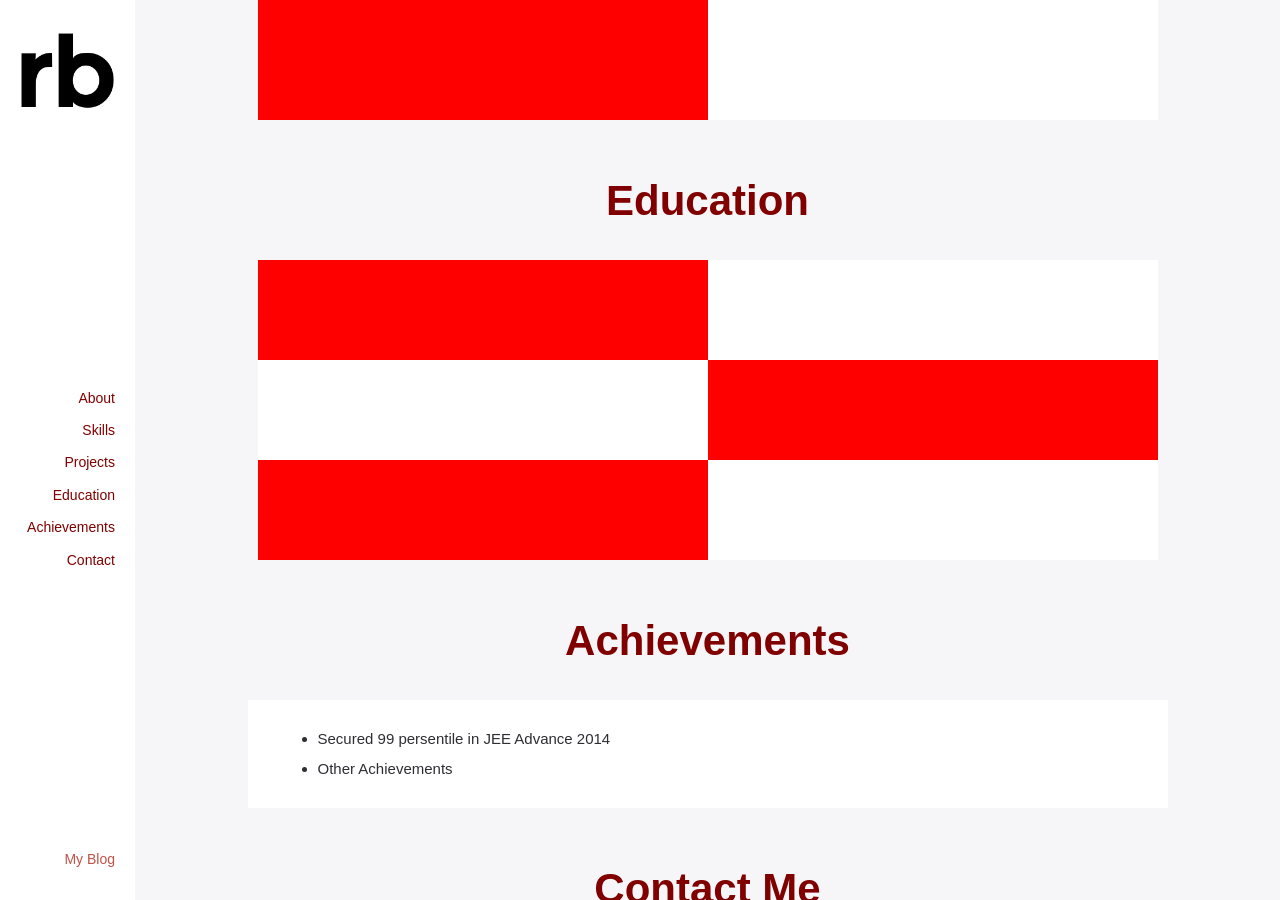
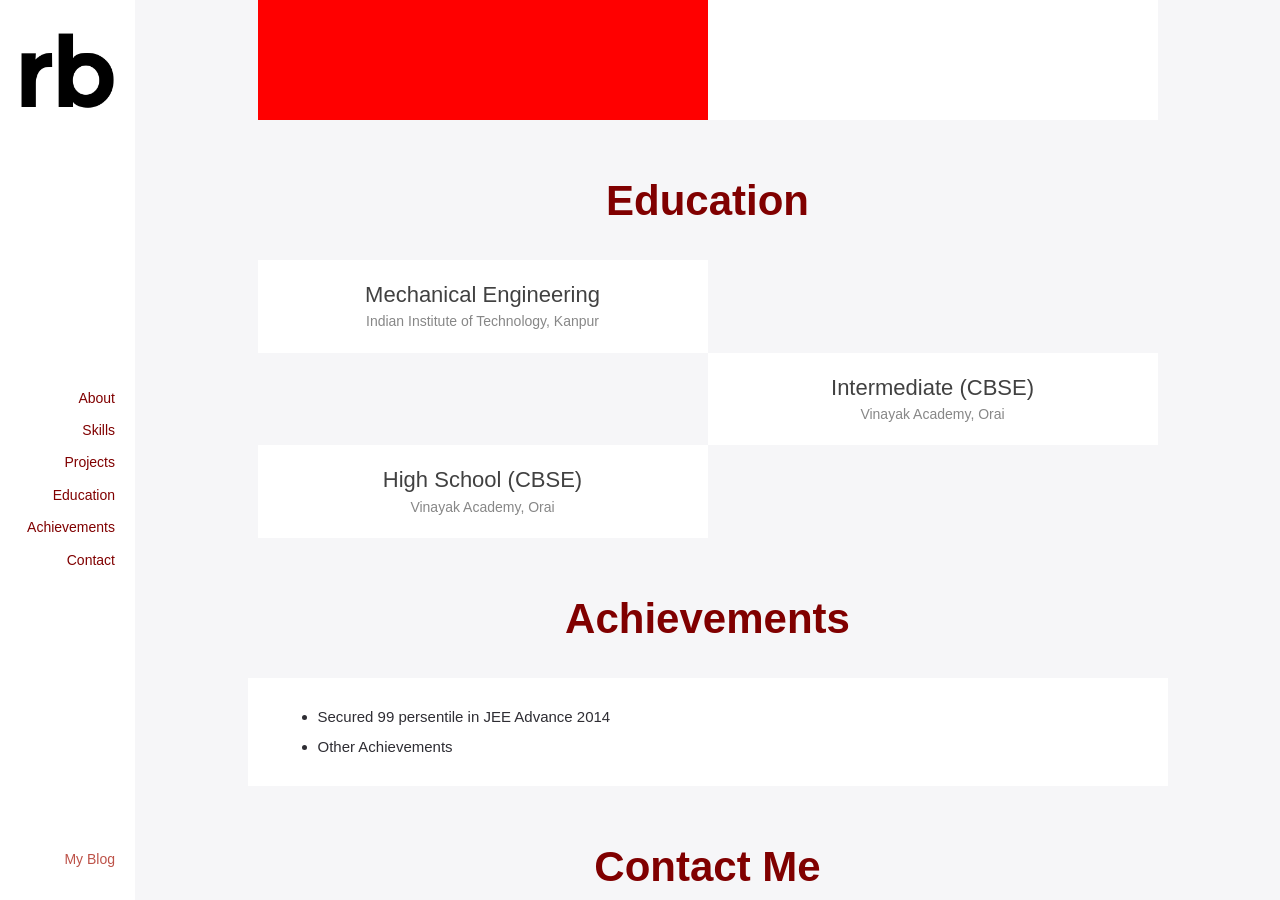
Before and after one commit to shivnshu/homepage, a Jekyll site: the page built from index.html, in a window 1280 px wide and 900 px high, scrolled down 3365 px. Built offline with Jekyll 4.4.1, drawn with Linux system fonts in a browser that asks for light colours; Markdown is read by kramdown in place of the engine named in the settings.

Commit message:
made education section

```diff
--- a/_includes/section-education.html
+++ b/_includes/section-education.html
@@ -1 +1 @@
-<section class="education-section"><h2>Education</h2><div class="education"><div class="b-tech"></div><div class="twelth"></div><div class="tenth"></div></div></section>
+<section class="education-section"><h2>Education</h2><div class="education"><div class="b-tech"><h4>Mechanical Engineering</h4><p>Indian Institute of Technology, Kanpur</p></div><div class="twelth"><h4>Intermediate (CBSE)</h4><p>Vinayak Academy, Orai</p></div><div class="tenth"><h4>High School (CBSE)</h4><p>Vinayak Academy, Orai</p></div></div></section>
--- a/_jadefiles/section-education.jade
+++ b/_jadefiles/section-education.jade
@@ -3,5 +3,11 @@ section.education-section
 
     div.education
         div.b-tech
+            h4 Mechanical Engineering
+            p Indian Institute of Technology, Kanpur
         div.twelth
+            h4 Intermediate (CBSE)
+            p Vinayak Academy, Orai
         div.tenth
+            h4 High School (CBSE)
+            p Vinayak Academy, Orai
--- a/assets/css/3-sections/home-footer.sass
+++ b/assets/css/3-sections/home-footer.sass
@@ -0,0 +1,2 @@
+section.footer
+    height: 100px
--- a/assets/css/main.css
+++ b/assets/css/main.css
@@ -840,21 +840,50 @@ section.education-section h2 {
 section.education-section div.education {
   margin-left: auto;
   margin-right: auto;
-  background-color: white;
   width: 900px; }
   section.education-section div.education div.b-tech {
-    background-color: red;
+    background-color: white;
     width: 50%;
-    height: 100px; }
+    text-align: center;
+    padding-top: 20px;
+    padding-bottom: 20px; }
+    section.education-section div.education div.b-tech h4 {
+      color: #414141;
+      font-weight: 300;
+      margin: 0; }
+    section.education-section div.education div.b-tech p {
+      color: #878787;
+      font-weight: 200;
+      margin: 0; }
   section.education-section div.education div.twelth {
-    background-color: red;
+    background-color: white;
     width: 50%;
-    height: 100px;
-    margin-left: 50%; }
+    margin-left: 50%;
+    text-align: center;
+    padding-top: 20px;
+    padding-bottom: 20px; }
+    section.education-section div.education div.twelth h4 {
+      color: #414141;
+      font-weight: 300;
+      margin: 0; }
+    section.education-section div.education div.twelth p {
+      color: #878787;
+      font-weight: 200;
+      margin: 0; }
   section.education-section div.education div.tenth {
-    background-color: red;
+    background-color: white;
     width: 50%;
-    height: 100px; }
+    text-align: center;
+    padding-top: 20px;
+    padding-bottom: 20px; }
+    section.education-section div.education div.tenth h4 {
+      color: #414141;
+      font-weight: 300;
+      margin: 0; }
+    section.education-section div.education div.tenth p {
+      color: #878787;
+      font-weight: 200;
+      margin: 0; }
 
 section.achievements-section h2 {
   text-align: center;
@@ -897,6 +926,9 @@ section.contacts div.contact-div {
       font-size: 14px;
       margin-bottom: 30px; }
 
+section.footer {
+  height: 100px; }
+
 .home-wrap {
   display: -ms-flexbox;
   display: flex;
```
Also changed, not shown: assets/css/3-sections/home-education.sass (+36 -8 lines), 4 other files.
